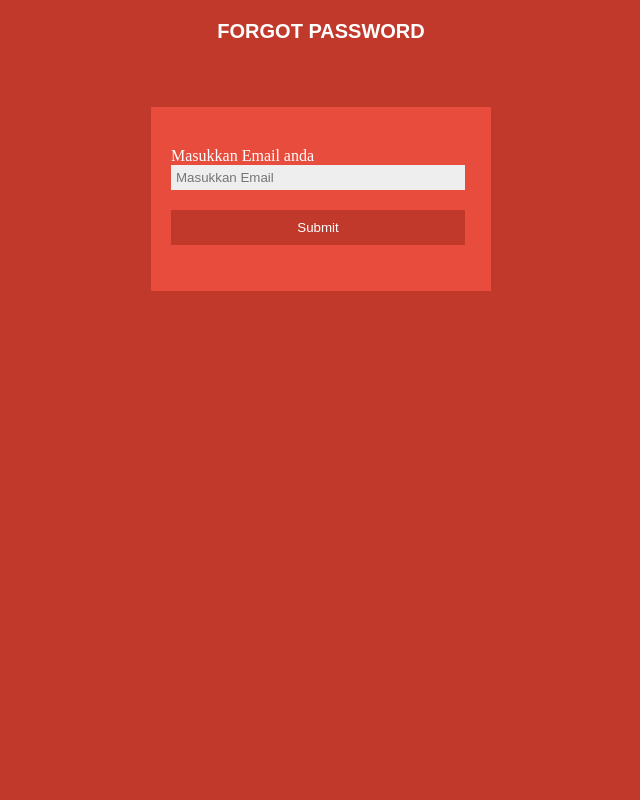
After one commit to airjyp/RPL-Team-1, a PHP site: page /forgot.php in a window 1280 px wide. The commit adds this page. Shown: the whole page, without its empty margins (319-959 px from the left). Run offline with PHP 8.4, Linux system fonts and the light colour scheme.

Commit message:
nyoba forgot password masih error

```diff
--- /dev/null
+++ b/forgot.php
@@ -0,0 +1,88 @@
+<html>
+<head>
+<title>Resset Password</title>
+<style>
+body {background:#C1392B; padding:0px; margin:0px}
+h3 {color:#ffffff; text-align:center; font-family:Arial, Helvetica, sans-serif; font-size:20px; margin:20px;}
+.wrapper-f{width:300px; margin:auto; padding:40px 20px 20px 20px; background:#E84C3D; margin-top:5%; min-height:120px;}
+.wrapper-f label {color:#ffffff;}
+.wrapper-f input {padding:5px; background:#eeeeee; border:0px; color:#333; width:98%; margin-bottom:10px;}
+.wrapper-f input:focus{ background:#ccc;}
+.wrapper-f .button {padding:10px 20px 10px 20px; color:#ffffff; background:#C1392B; margin-top:10px; cursor:pointer}
+.wrapper-f .button:hover {background:#333;}
+.warning {background:#FF9900; color:#ffffff; padding:10px; border-radius:5px; border:1px; text-align:center;margin:auto;
+ width:400px; margin-top:20px;}
+</style>
+</head>
+<h3>FORGOT PASSWORD</h3>
+<div class="wrapper-f">
+<form action="" method="post">
+<label>Masukkan Email anda</label>
+<input name="email" type="email" placeholder="Masukkan Email" required oninvalid="this.setCustomValidity('Masukkan Email Dengan benar oke gan')">
+<input class="button" name="act_resset" type="submit" value="Submit">
+
+</form>
+
+</div>
+<div style="width:600px; margin:auto">
+<?php
+include 'db_connect.php';
+if (isset($_POST['act_resset'])) {
+date_default_timezone_set("Asia/Jakarta");
+$pass="1A2B4HTjsk5kwhadbwlff"; $panjang='8'; $len=strlen($pass);
+$start=$len-$panjang; $xx=rand('0',$start);
+$yy=str_shuffle($pass);
+$passwordbaru=substr($yy, $xx, $panjang);
+$email = trim(strip_tags($_POST['email']));
+$password_cust = mysqli_real_escape_string($connect, htmlentities((md5($passwordbaru))));
+$datetime=date("h:i:s-j-M-Y");
+
+// mencari alamat email si user
+
+$query = "SELECT * FROM customer WHERE email_cust ='$email'";
+$hasil = mysqli_query($connect, $query);
+$data  = mysqli_fetch_array( $hasil);
+$cek = mysqli_num_rows($hasil);
+$id_cust = strip_tags($data['id_cust']);
+$alamatEmail = strip_tags($data['email_cust']);
+$username_cust =trim(strip_tags($data['username_cust']));
+if ($cek == 1) {
+// title atau subject email
+$title  = "Permintaan Password Baru";
+// isi pesan email disertai password
+$pesan  = "Kami telah meresset Ulang Kata sandi ".$username_cust." Dan anda dapat login kembali ke web kami \n\n
+DETAIL AKUN ANDA :\n Nama Penguna : ".$username." \n
+Kata sandi Anda yang baru adalah: ".$passwordbaru."\n\n
+\n\n PESAN NO-REPLY";
+// header email berisi alamat pengirim
+$header = "From: nama-website<no-reply@domain.com>";
+// mengirim email
+$kirimEmail = mail($alamatEmail, $title, $pesan, $header);
+// cek status pengiriman email
+if ($kirimEmail) {
+
+    // update password baru ke database (jika pengiriman email sukses)
+    $query = "UPDATE customer SET password_cust='$password_cust' WHERE id_cust = '$id_cust'";
+    $hasil = mysqli_query($query);
+
+    if ($hasil)
+	echo'<div class="warning">Kata sandi baru telah direset dan sudah dikirim ke email "'.$alamatEmail.'" Silahkan cek emailnya</div><br><br><hr><h3>CONTOH PESAN DALAM EMAIL<hr><br>
+	'.$pesan.'<hr>';
+    }
+	else {
+echo'<div class="warning">Pengiriman Kata sandi baru ke email gagal</div>';
+}
+}
+else{
+
+echo'<div class="warning">Alamat Email tidak ditemukan</div>';
+}}
+
+
+?>
+
+</div>
+
+<body>
+</body>
+</html>
--- a/login/login.php
+++ b/login/login.php
@@ -116,7 +116,7 @@
 								</form>
 							</div>
 							<div class="login-agileits-bottom">
-								<p><a href="#">Forgot password?</a></p>
+								<p><a href="../forgot.php">Forgot password?</a></p>
 							</div>
 						</div>
 						<div class="tab-1 resp-tab-content" aria-labelledby="tab_item-1">
```
Also changed, not shown: images/LINE_P20161228_082528945.jpg (added).
